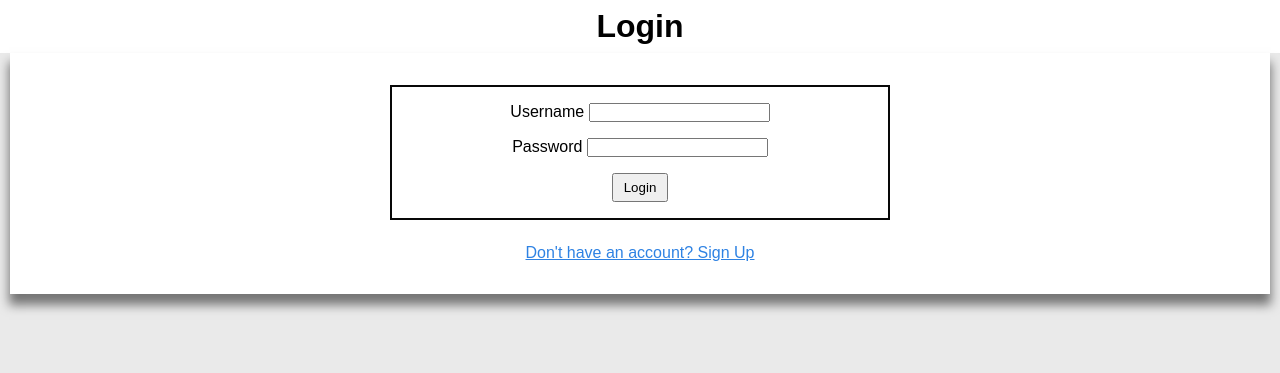
After one commit to SalvatoreCapano/php-oop-2, a PHP site: page /login.php in a window 1280 px wide. The commit adds this page. Shown: the top 373 px of the page. Run offline with PHP 8.4, Linux system fonts and the light colour scheme.

```diff
--- a/Models/DogHouse.php
+++ b/Models/DogHouse.php
@@ -1,12 +1,13 @@
 <?php
 require_once __DIR__.'/Product.php';
+require_once __DIR__.'../../Traits/type.php';
 
 class DogHouse extends Product {
     public $width;
     public $height;
     public $color;
     public $material;
-    public $type;
+    use Type;
 
     function __construct($_name, $_price, $_quantity, $_category, $_width, $_height, $_color, $_material) {
 
--- a/Models/Food.php
+++ b/Models/Food.php
@@ -1,12 +1,13 @@
 <?php
 require_once __DIR__.'/Product.php';
+require_once __DIR__.'../../Traits/type.php';
 
 class Food extends Product {
     public $weight;
     public $portions;
     public $proteins;
     public $fat;
-    public $type;
+    Use Type;
 
     function __construct($_name, $_price, $_quantity, $_category, $_weight, $_portions, $_proteins, $_fat) {
 
--- a/Models/Toy.php
+++ b/Models/Toy.php
@@ -1,12 +1,13 @@
 <?php
 require_once __DIR__.'/Product.php';
+require_once __DIR__.'../../Traits/type.php';
 
 class Toy extends Product {
     public $weight;
     public $color;
     public $proteins;
     public $fat;
-    public $type;
+    Use Type;
 
     function __construct($_name, $_price, $_quantity, $_category, $_weight, $_color, $_proteins, $_fat) {
 
--- /dev/null
+++ b/css/login.css
@@ -0,0 +1,51 @@
+* {
+    margin: 0;
+    padding: 0;
+    box-sizing: border-box;
+    font-family: Arial, Helvetica, sans-serif;
+}
+
+body {
+    background-color: #eaeaea;
+    padding-bottom: 5rem;
+    text-align: center;
+}
+
+header {
+    padding: 0.5rem 1rem;
+    background-color: #ffffff;
+}
+
+
+.container {
+    max-width: 1260px;
+    margin: 0 auto;
+
+    padding: 2rem 0;
+
+    background-color: #ffffff;
+
+    box-shadow: 0px 10px 10px 1px #00000080;
+}
+
+.container .formContainer form {
+    max-width: 500px;
+    margin: 0 auto;
+    margin-bottom: 1.5rem;
+    padding: 1rem;
+
+    border: 2px solid #080808;
+}
+
+.container .formContainer form .inputGroup {
+    margin-bottom: 1rem;
+}
+
+.container .formContainer form button {
+    padding: 5px 10px;
+}
+
+.container .formContainer a {
+    color: #2e82e3;
+
+}
--- /dev/null
+++ b/login.php
@@ -0,0 +1,45 @@
+<?php
+
+?>
+
+<!DOCTYPE html>
+<html lang="en">
+<head>
+    <meta charset="UTF-8">
+    <meta http-equiv="X-UA-Compatible" content="IE=edge">
+    <meta name="viewport" content="width=device-width, initial-scale=1.0">
+    <title>Login</title>
+
+    <!-- CSS -->
+    <link rel="stylesheet" href="css/login.css">
+</head>
+<body>
+
+    <header>
+        <h1>Login</h1>
+    </header>
+
+    <main class="container">
+        <div class="formContainer">
+            <form action="">
+
+                <div class="inputGroup">
+                    <label for="username">Username</label>
+                    <input type="email" id="username" required>
+                </div>
+
+                <div class="inputGroup">
+                    <label for="password">Password</label>
+                    <input type="password" id="password" required>
+                </div>
+
+                <button>Login</button>
+
+            </form>
+
+            <a href="./signup.php">Don't have an account? Sign Up</a>
+        </div>
+    </main>
+
+</body>
+</html>
```
Also changed, not shown: Traits/type.php (added, +11 -0 lines), css/style.css (+11 -1 lines), database.php (added, +16 -0 lines), index.php (+30 -16 lines), signup.php (added, +47 -0 lines), README.md.
